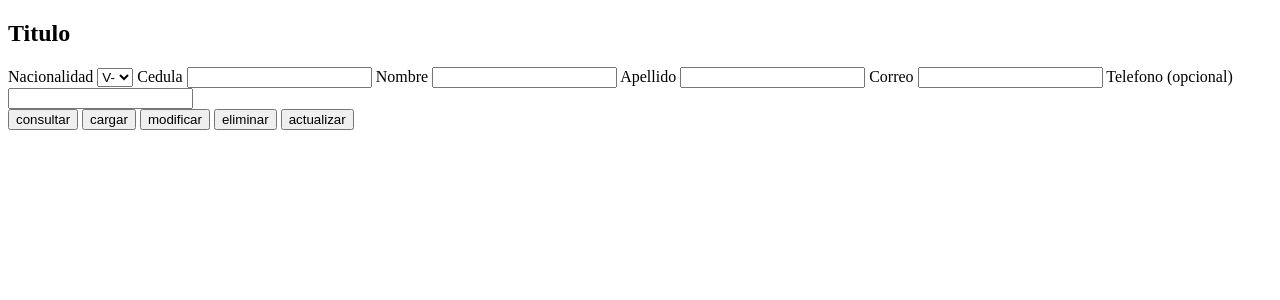
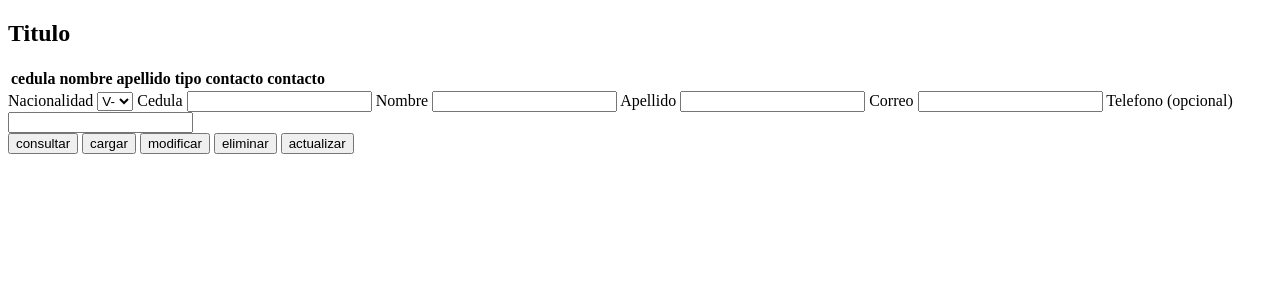
Before and after one commit to andlicon/Experimental, a PHP site: page /php/interfazRepresentante/representanteView.php in a window 1280 px wide. Shown: the top 300 px of the page. Run offline with PHP 8.4, Linux system fonts and the light colour scheme; lists and menus that the app fills with data are empty.

Commit message:
Se arreglaron problemas a la hora de consultar a todos los representantes

```diff
--- a/php/interfazRepresentante/accionBoton/consultarTodosRep.php
+++ b/php/interfazRepresentante/accionBoton/consultarTodosRep.php
@@ -12,7 +12,7 @@
 
             //Serializar el objeto para poderlo pasar a la vista resultado
             $serialize = serialize($representanteConsul);
-            echo 'a';
+
             header("Location: representanteView.php?representantes=".urlencode($serialize));
         }
         catch(Exception $mensaje) {
--- a/php/interfazRepresentante/representanteView.php
+++ b/php/interfazRepresentante/representanteView.php
@@ -1,5 +1,9 @@
 <!DOCTYPE html>
 <html lang="en">
+
+<?php
+    include('accionBoton/consultarTodosRep.php');
+?>
 <head>
     <meta charset="UTF-8">
     <meta http-equiv="X-UA-Compatible" content="IE=edge">
@@ -12,6 +16,27 @@
 <body>
     <h2>Titulo</h2>
     <div class="output">
+        <table>
+            <thead>
+                <tr>
+                    <th>
+                       cedula
+                    </th>
+                    <th>
+                       nombre
+                    </th>
+                    <th>
+                       apellido
+                    </th>
+                    <th>
+                       tipo contacto
+                    </th>
+                    <th>
+                       contacto
+                    </th>
+                </tr>
+            </thead>
+            <tbody>
                 <?php
                     include_once('../instancias/Representante.php');
 
@@ -23,13 +48,36 @@
 
                             for($i=0; $i<count($representantes); $i++) {
                                 $representante = $representantes[$i];
-                    echo 'cedula: '.$representante->getCedula().' nombre: '.$representante->getNombre().'
-                    apellido: '.$representante->getApellido().' correo'.$representante->getCorreo().'<br>';
+
+                                $cedula = $representante->getCedula();
+                                $nombre = $representante->getNombre();
+                                $apellido = $representante->getApellido();
+                                $tipoContacto = 'correo';
+                                $contacto = $representante->getCorreo();
+
+                                echo "  <tr>
+                                            <td>
+                                                $cedula
+                                            </td>
+                                            <td>
+                                                $nombre
+                                            </td>
+                                            <td>
+                                                $apellido
+                                            </td>
+                                            <td>
+                                                $tipoContacto
+                                            </td>
+                                            <td>
+                                                $contacto
+                                            </td>
+                                        </tr>";
                             }
                         }
                     }
                 ?>
-        <!-- imprimir a los representantes serializados -->
+            </tbody>
+        </table>
     </div>
     <div class="atributos">
         <form action="" method="POST">
@@ -61,7 +109,3 @@
     </div>
 </body>
 </html>
-
-<?php
-    include('accionBoton/consultarTodosRep.php');
-?>
```
Lines whose indentation alone changed are shown as unchanged.
